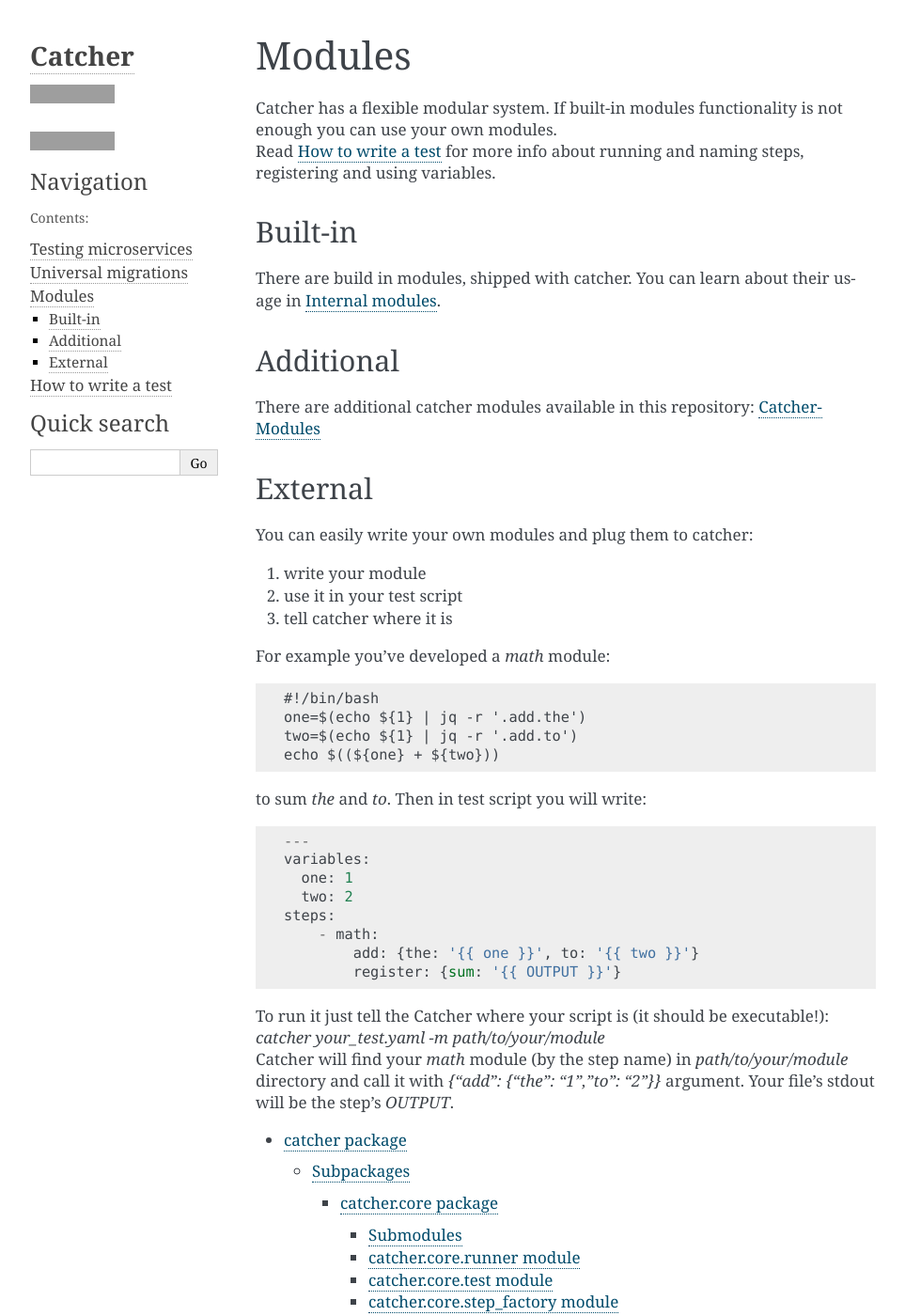
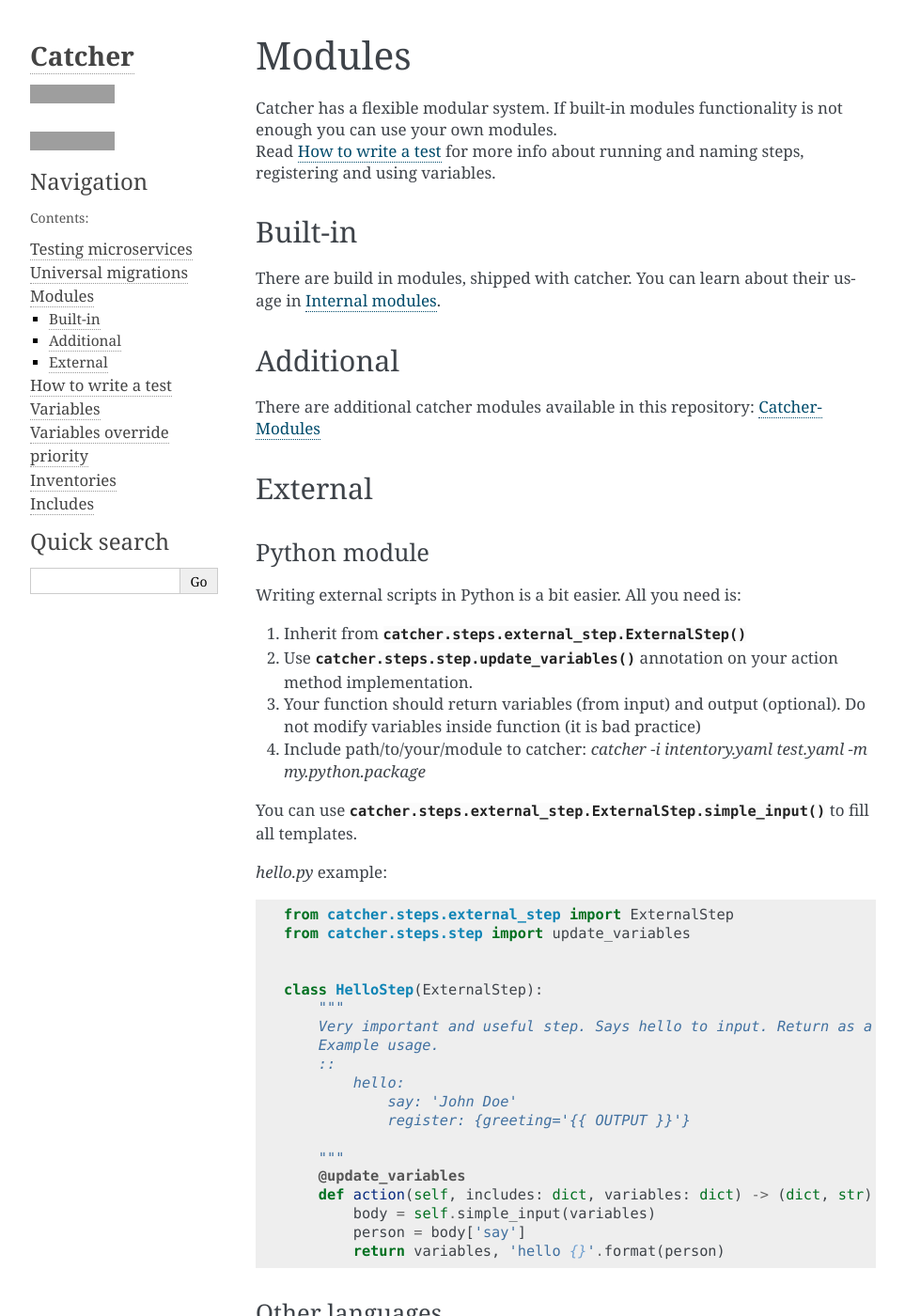
Before and after one commit to comtihon/catcher, a Sphinx documentation site: the page built from docs/source/modules.rst, in a window 1280 px wide and 1400 px high. Shown: the whole window at 94% size, without its empty margins (148-1111 px from the left). Built offline with Sphinx 7.4.7, drawn with Linux system fonts in a browser that asks for light colours; grey boxes are pictures that could not be loaded.

Commit message:
improve documentation, add ability to load py module by path

```diff
--- a/catcher/__init__.py
+++ b/catcher/__init__.py
@@ -1,3 +1,3 @@
 APPNAME = 'catcher'
 APPAUTHOR = 'Valerii Tikhonov'
-APPVSN = '1.13.0'
+APPVSN = '1.13.1'
--- a/docs/index.rst
+++ b/docs/index.rst
@@ -8,6 +8,9 @@
    source/migrations
    source/modules
    source/tests
+   source/variables
+   source/inventory
+   source/includes
 
 Indices and tables
 ==================
--- a/docs/source/modules.rst
+++ b/docs/source/modules.rst
@@ -14,6 +14,44 @@
 
 External
 --------
+
+Python module
+^^^^^^^^^^^^^
+Writing external scripts in Python is a bit easier. All you need is:
+
+1. Inherit from :meth:`catcher.steps.external_step.ExternalStep`
+2. Use :meth:`catcher.steps.step.update_variables` annotation on your action method implementation.
+3. Your function should return variables (from input) and output (optional). Do not modify variables inside function
+   (it is bad practice)
+4. Include path/to/your/module to catcher: `catcher -i intentory.yaml test.yaml -m my.python.package`
+
+You can use :meth:`catcher.steps.external_step.ExternalStep.simple_input` to fill all templates.
+
+`hello.py` example::
+
+    from catcher.steps.external_step import ExternalStep
+    from catcher.steps.step import update_variables
+
+
+    class HelloStep(ExternalStep):
+        """
+        Very important and useful step. Says hello to input. Return as a string.
+        Example usage.
+        ::
+            hello:
+                say: 'John Doe'
+                register: {greeting='{{ OUTPUT }}'}
+
+        """
+        @update_variables
+        def action(self, includes: dict, variables: dict) -> (dict, str):
+            body = self.simple_input(variables)
+            person = body['say']
+            return variables, 'hello {}'.format(person)
+
+Other languages
+^^^^^^^^^^^^^^^
+
 You can easily write your own modules and plug them to catcher:
 
 1. write your module
```
Also changed, not shown: Readme.rst (+22 -15 lines), docs/source/includes.rst (+13 -7 lines), docs/source/inventory.rst (+5 -2 lines), docs/source/variables.rst (+8 -2 lines), 5 other files.
